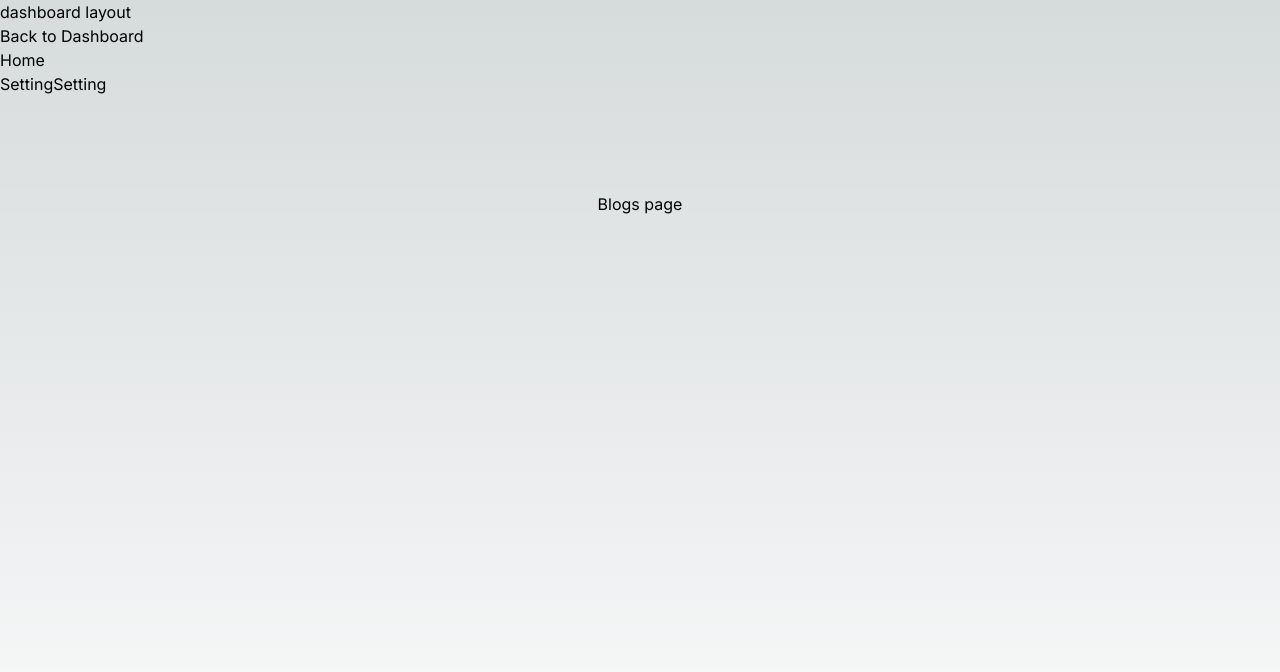
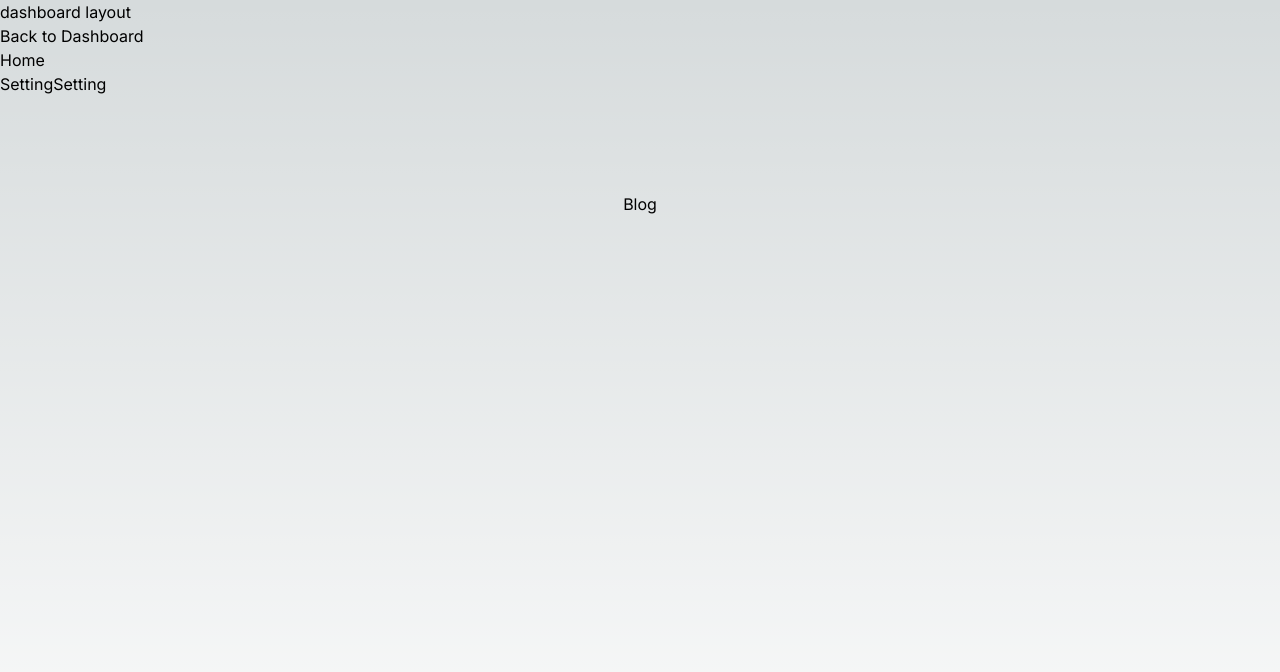
Before and after one commit to ror-web-expert/nextjs-app, a Next.js app: page /dashboard/blogs in a window 1280 px wide. Shown: the top 672 px of the page. Built offline with nearby package versions, Linux system fonts and the light colour scheme.

Commit message:
blog updated

```diff
--- a/src/app/dashboard/blogs/page.tsx
+++ b/src/app/dashboard/blogs/page.tsx
@@ -3,7 +3,7 @@ import Link from "next/link";
 export default function Page(){
 return(
     <main className="flex min-h-screen flex-col items-center justify-between p-24">
-    <h1> Blogs page</h1>
+    <h1> Blog</h1>
    </main>
 )
 }
```
